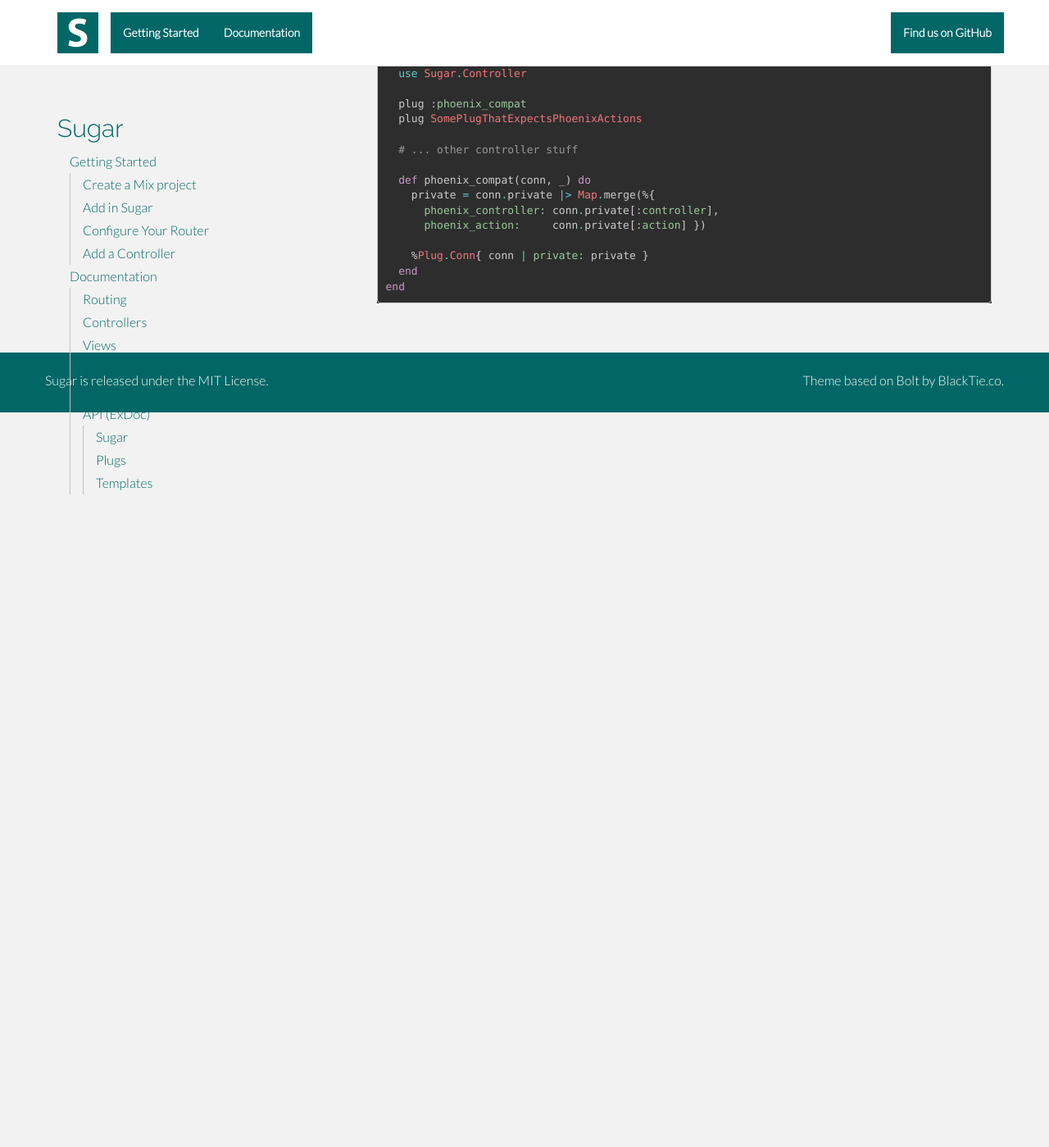
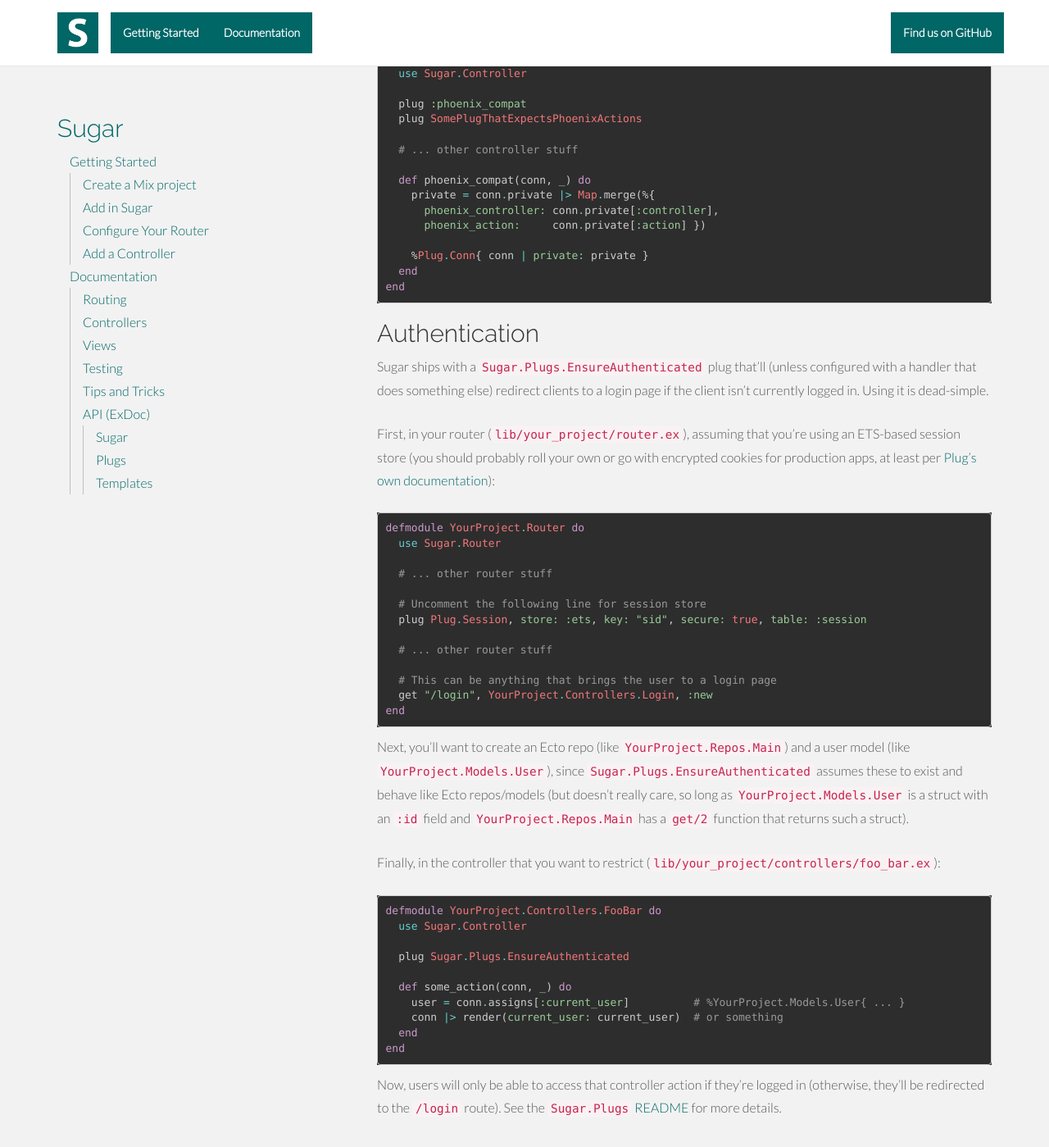
Before and after one commit to sugar-framework/sugar-framework.github.io, a Jekyll site: the page built from _posts/2016-02-26-docs-tips-and-tricks.md, in a window 1280 px wide and 1400 px high, scrolled down 1477 px. Shown: the whole window at 82% size. Built offline with Jekyll 4.4.1, drawn with Linux system fonts in a browser that asks for light colours; nearby versions of some CDN libraries; Markdown is read by kramdown in place of the engine named in the settings; before the commit the page ends 1980 px from its top, so only the background shows below that.

Commit message:
Add authentication tip/trick

````diff
--- a/_posts/2016-02-26-docs-tips-and-tricks.md
+++ b/_posts/2016-02-26-docs-tips-and-tricks.md
@@ -86,3 +86,44 @@ defmodule YourProject.Controllers.PhooBar do
   end
 end
 ```
+
+## Authentication
+
+Sugar ships with a `Sugar.Plugs.EnsureAuthenticated` plug that'll (unless configured with a handler that does something else) redirect clients to a login page if the client isn't currently logged in.  Using it is dead-simple.
+
+First, in your router (`lib/your_project/router.ex`), assuming that you're using an ETS-based session store (you should probably roll your own or go with encrypted cookies for production apps, at least per [Plug's own documentation](http://hexdocs.pm/plug/Plug.Session.ETS.html)):
+
+```elixir
+defmodule YourProject.Router do
+  use Sugar.Router
+
+  # ... other router stuff
+
+  # Uncomment the following line for session store
+  plug Plug.Session, store: :ets, key: "sid", secure: true, table: :session
+
+  # ... other router stuff
+
+  # This can be anything that brings the user to a login page
+  get "/login", YourProject.Controllers.Login, :new
+end
+```
+
+Next, you'll want to create an Ecto repo (like `YourProject.Repos.Main`) and a user model (like `YourProject.Models.User`), since `Sugar.Plugs.EnsureAuthenticated` assumes these to exist and behave like Ecto repos/models (but doesn't really care, so long as `YourProject.Models.User` is a struct with an `:id` field and `YourProject.Repos.Main` has a `get/2` function that returns such a struct).
+
+Finally, in the controller that you want to restrict (`lib/your_project/controllers/foo_bar.ex`):
+
+```elixir
+defmodule YourProject.Controllers.FooBar do
+  use Sugar.Controller
+
+  plug Sugar.Plugs.EnsureAuthenticated
+
+  def some_action(conn, _) do
+    user = conn.assigns[:current_user]          # %YourProject.Models.User{ ... }
+    conn |> render(current_user: current_user)  # or something
+  end
+end
+```
+
+Now, users will only be able to access that controller action if they're logged in (otherwise, they'll be redirected to the `/login` route).  See the [`Sugar.Plugs` README](https://github.com/sugar-framework/plugs) for more details.
````
